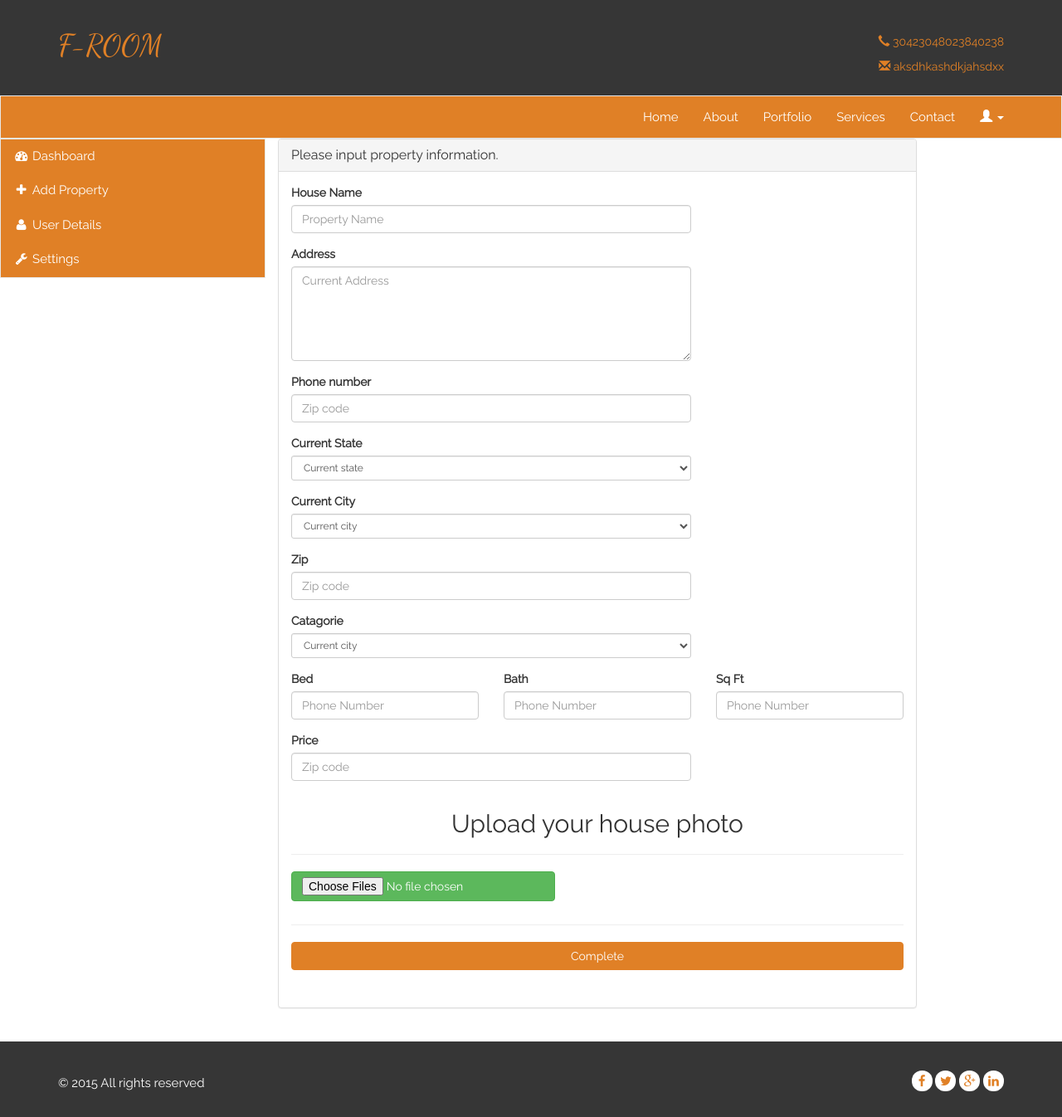
After one commit to agency2016/froomfrontend, a PHP site: page /add_property.php in a window 1280 px wide. The commit adds this page. Shown: the whole page at 83% size. Run offline with PHP 8.4, Linux system fonts and the light colour scheme; some libraries are stand-ins or nearby versions.

Commit message:
add_property.php page created

```diff
--- /dev/null
+++ b/add_property.php
@@ -0,0 +1,245 @@
+<?php include 'header.php'; ?>
+
+<div class="container-fluid">
+    <div class="row">
+        <div class="col-md-3" style="padding-right: 0px; padding-left: 0px; padding-top: 0px;">
+            <nav class="navbar navbar-default navbar-static-top" role="navigation">
+                <div class="navbar-default sidebar" role="navigation">
+                    <div class="sidebar-nav navbar-collapse">
+                        <ul class="nav">
+                            <li>
+                                <a href="user_info_dashboard.php" class="nav_side_txt_color"><i class="fa fa-dashboard fa-fw"></i> Dashboard</a>
+                            </li>
+                            <li>
+                                <a href="add_property.php" class="nav_side_txt_color"><i class="fa fa-plus fa-fw"></i> Add Property</a>
+                            </li>
+                            <!--                            <li>
+                                                            <a href="index.html"><i class="fa fa-envelope fa-fw"></i> Message <span class="badge" style="float: right;">10</span></a>
+                                                        </li>-->
+                            <li>
+                                <a href="user_info_details.php" class="nav_side_txt_color"><i class="fa fa-user fa-fw"></i></i> User Details</a>
+                            </li>
+                            <li>
+                                <a href="index.html" class="nav_side_txt_color"><i class="fa fa-wrench fa-fw"></i></i> Settings</a>
+                            </li>
+                        </ul>
+                    </div>
+                </div>
+            </nav>
+        </div>
+        <div class="col-md-9">
+            <div class="row">
+                <div class="col-xs-12 col-sm-12 col-md-10">
+                    <div class="panel panel-default">
+                        <div class="panel-heading">
+                            <h1 class="panel-title">Please input property information.</h1>
+                        </div>
+                        <div class="panel-body">
+                            <form role="form">
+                                <div class="row">
+                                    <div class="col-xs-12 col-sm-8 col-md-8">
+                                        <label for="exampleInputEmail1">House Name</label>
+                                        <div class="form-group">
+                                            <input type="text" name="roperty_name" id="display_name" class="form-control" placeholder="Property Name" tabindex="3">
+                                        </div>
+                                    </div>
+                                    <div class="col-xs-12 col-sm-4 col-md-4">
+
+                                    </div>
+                                </div>
+                                <div class="row">
+                                    <div class="col-xs-12 col-sm-8 col-md-8">
+                                        <label for="exampleInputEmail1">Address</label>
+                                        <div class="form-group">
+                                            <textarea class="form-control" rows="5" placeholder="Current Address"></textarea>
+                                        </div>
+                                    </div>
+                                    <div class="col-xs-12 col-sm-4 col-md-4">
+
+                                    </div>
+                                </div>
+                                <div class="row">
+                                    <div class="col-xs-12 col-sm-8 col-md-8">
+                                        <label for="exampleInputEmail1">Phone number</label>
+                                        <div class="form-group">
+                                            <input type="number" name="price" class="form-control" placeholder="Zip code" tabindex="1">
+                                        </div>
+                                    </div>
+                                    <div class="col-xs-12 col-sm-4 col-md-4">
+
+                                    </div>
+                                </div>
+                                <div class="row">
+                                    <div class="col-xs-12 col-sm-8 col-md-8">
+                                        <label for="exampleInputEmail1">Current State</label>
+                                        <div class="form-group">
+                                            <select class="form-control input-sm">
+                                                <option selected>Current state</option>
+                                                <option value="" >Washington DC</option>
+                                                <option value="" >Washington DC</option>
+                                                <option value="" >Chian</option>
+                                                <option value="" >Washington DC</option>
+                                            </select>
+                                        </div>
+                                    </div>
+                                    <div class="col-xs-12 col-sm-4 col-md-4">
+
+                                    </div>
+                                </div>
+                                <div class="row">
+                                    <div class="col-xs-12 col-sm-8 col-md-8">
+                                        <label for="exampleInputEmail1">Current City</label>
+                                        <div class="form-group">
+                                            <select class="form-control input-sm">
+                                                <option selected>Current city</option>
+                                                <option value="" >kabalega</option>
+                                                <option value="" >labdanum DC</option>
+                                                <option value="" >Chian</option>
+                                                <option value="" >baas DC</option>
+                                            </select>
+                                        </div>
+                                    </div>
+                                    <div class="col-xs-12 col-sm-4 col-md-4">
+
+                                    </div>
+                                </div>
+                                <div class="row">
+                                    <div class="col-xs-12 col-sm-8 col-md-8">
+                                        <label for="exampleInputEmail1">Zip</label>
+                                        <div class="form-group">
+                                            <input type="number" name="zip" class="form-control" placeholder="Zip code" tabindex="1">
+                                        </div>
+                                    </div>
+                                    <div class="col-xs-12 col-sm-4 col-md-4">
+
+                                    </div>
+                                </div>
+                                <div class="row">
+                                    <div class="col-xs-12 col-sm-8 col-md-8">
+                                        <label for="exampleInputEmail1">Catagorie</label>
+                                        <div class="form-group">
+                                            <select class="form-control input-sm">
+                                                <option selected>Current city</option>
+                                                <option value="" >kabalega</option>
+                                                <option value="" >labdanum DC</option>
+                                                <option value="" >Chian</option>
+                                                <option value="" >baas DC</option>
+                                            </select>
+                                        </div>
+                                    </div>
+                                    <div class="col-xs-12 col-sm-4 col-md-4">
+
+                                    </div>
+                                </div>
+                                <div class="row">
+                                    <div class="col-xs-12 col-sm-4 col-md-4">
+                                        <label for="exampleInputEmail1">Bed</label>
+                                        <div class="form-group">
+                                            <input type="number" name="display_name" id="display_name" class="form-control" placeholder="Phone Number" tabindex="3">
+                                        </div>
+                                    </div>
+                                    <div class="col-xs-12 col-sm-4 col-md-4">
+                                        <label for="exampleInputEmail1">Bath</label>
+                                        <div class="form-group">
+                                            <input type="number" name="display_name" id="display_name" class="form-control" placeholder="Phone Number" tabindex="3">
+                                        </div>
+                                    </div>
+                                    <div class="col-xs-12 col-sm-4 col-md-4">
+                                        <label for="exampleInputEmail1">Sq Ft</label>
+                                        <div class="form-group">
+                                            <input type="number" name="display_name" id="display_name" class="form-control" placeholder="Phone Number" tabindex="3">
+                                        </div>
+                                    </div>
+                                </div>
+                                <div class="row">
+                                    <div class="col-xs-12 col-sm-8 col-md-8">
+                                        <label for="exampleInputEmail1">Price</label>
+                                        <div class="form-group">
+                                            <input type="number" name="price" class="form-control" placeholder="Zip code" tabindex="1">
+                                        </div>
+                                    </div>
+                                    <div class="col-xs-12 col-sm-4 col-md-4">
+
+                                    </div>
+                                </div>
+                                <div class="row">
+                                    <div class="col-md-12">
+                                        <h2 class="text-center">Upload your house photo</h2>
+                                        <hr/>
+                                        <input class="btn btn-success" type="file" id="files" multiple />
+                                    </div>
+                                    <div class="col-md-12">
+
+                                    </div>
+
+                                </div>
+                                <div class="row">
+                                    <output id="list"></output>
+                                </div>
+                                <hr class="colorgraph" style="">
+                                <div class="row">
+                                    <div class="col-xs-12 col-md-12 contact_agent_button_place"><a href="#" class="btn btn-warning btn-block">Complete</a></div>
+                                </div>
+                            </form>
+                        </div>
+                    </div>
+                </div>
+            </div>
+        </div>
+    </div>
+</div>
+
+<script>
+//    document.getElementById("files").onchange = function () {
+//        var reader = new FileReader();
+//
+//        reader.onload = function (e) {
+//            // get loaded data and render thumbnail.
+//            document.getElementById("image").src = e.target.result;
+//        };
+//
+//        // read the image file as a data URL.
+//        reader.readAsDataURL(this.files[0]);
+//    };
+
+    function handleFileSelect(evt) {
+        var files = evt.target.files;
+
+        // Loop through the FileList and render image files as thumbnails.
+        for (var i = 0, f; f = files[i]; i++) {
+
+            // Only process image files.
+            if (!f.type.match('image.*')) {
+                continue;
+            }
+
+            var reader = new FileReader();
+
+            // Closure to capture the file information.
+            reader.onload = (function (theFile) {
+                return function (e) {
+                    // Render thumbnail.
+                    var span = document.createElement('span');
+                    span.innerHTML =
+                            [
+                                '<div class="col-md-4">\n\
+                                <img class="img-responsive" alt="Responsive image" \n\
+                                style="height: 150px; width: 200px; border: 1px solid #000; \n\
+                                margin: 5px" src="',
+                                e.target.result,
+                                '" title="', escape(theFile.name),
+                                '"/></div>'
+                            ].join('');
+
+                    document.getElementById('list').insertBefore(span, null);
+                };
+            })(f);
+
+            // Read in the image file as a data URL.
+            reader.readAsDataURL(f);
+        }
+    }
+
+    document.getElementById('files').addEventListener('change', handleFileSelect, false);
+</script>
+<?php include 'footer.php'; ?>
--- a/css/style.css
+++ b/css/style.css
@@ -447,11 +447,24 @@ margin-top: 50px;
 mazba
 */
 
+.froom_form_bg_color{
+    margin-bottom: 20px;
+    background-color: #FFF;
+    border: 1px solid transparent;
+    border-radius: 4px;
+    box-shadow: 0px 1px 1px rgba(0, 0, 0, 0.05);
+}
+.froom_txt_bg_color{
+    background-color: #f1c69e;
+    box-shadow: 0px 0px 10px 0px #efbf92;
+    margin-bottom: 50px;
+}
+
+.nav_toggle_bg_color{
+    background-color: #ecb27c;
+}
 .nav_side_txt_color{
     color: #FFF;
-}
-.froom_form_bg_color{
-    background-color: #ecb27c;
 }
 .search_button_place{
     padding-bottom: 20px; padding-right: 30px; float: right;
@@ -460,11 +473,6 @@ mazba
     height: 728px;
     padding-right: 20px;
     overflow:scroll;
-}
-.froom_txt_bg_color{
-    background-color: #f1c69e;
-    box-shadow: 0px 0px 10px 0px #efbf92;
-    margin-bottom: 50px;
 }
 .house_photo{
     /*padding: 22px 0px 10px 8px;*/
--- a/search_result.php
+++ b/search_result.php
@@ -1,6 +1,6 @@
 <?php include 'header.php'; ?>
 
-<div class="container-fluid froom_form_bg_color">
+<div class="container-fluid nav_toggle_bg_color">
     <form role="form">
         <!--visible portion-->
         <div class="row">
--- a/user_info_details.php
+++ b/user_info_details.php
@@ -9,6 +9,9 @@
                         <ul class="nav">
                             <li>
                                 <a href="user_info_dashboard.php" class="nav_side_txt_color"><i class="fa fa-dashboard fa-fw"></i> Dashboard</a>
+                            </li>
+                            <li>
+                                <a href="add_property.php" class="nav_side_txt_color"><i class="fa fa-plus fa-fw"></i> Add Property</a>
                             </li>
                             <!--                            <li>
                                                             <a href="index.html"><i class="fa fa-envelope fa-fw"></i> Message <span class="badge" style="float: right;">10</span></a>
```
Also changed, not shown: single_house.php (+9 -14 lines), user_info_insertion_form.php (+15 -7 lines). Lines whose indentation alone changed are shown as unchanged.
